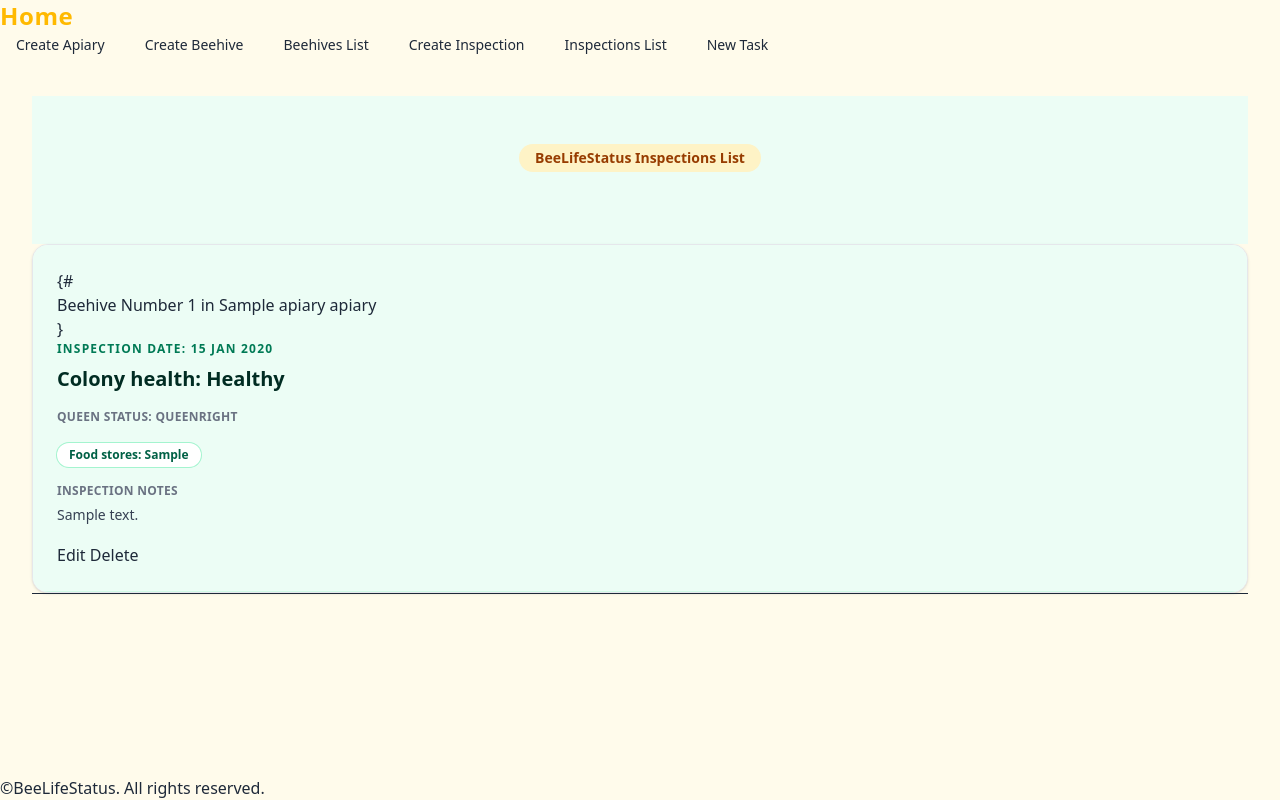
After one commit to VeselinLukov/BeeLifeStatus, a Django app: page /inspections/ in a window 1280 px wide. The commit adds this page. Run offline with Django 5.2, Linux system fonts and the light colour scheme; tables that the repository leaves empty hold one stand-in row (values such as "Sample post"); style sheets or scripts are compiled from the project's sources.

Commit message:
Created Inspection forms and templates. Updated Beehive and Apiary forms and templates.

```diff
--- a/apiaries/forms.py
+++ b/apiaries/forms.py
@@ -62,12 +62,12 @@ class ApiaryUpdateForm(ApiaryBaseForm):
             'name': forms.TextInput(
                 attrs={
                     'placeholder': 'Insert name',
-                    'readonly': 'readonly',
+                    'disabled': 'disabled',
                 }),
             'location': forms.TextInput(attrs={'placeholder': 'Insert location'}),
             'number_of_hives': forms.NumberInput(attrs={'placeholder': 'Insert number of hives'}),
             'apiary_description': forms.TextInput(attrs={'placeholder': 'Add description'}),
-            'image_url': forms.URLInput(attrs={'placeholder': 'Insert image URL (optional)'})
+            'image_url': forms.URLInput(attrs={'placeholder': 'Insert image URL (optional)'}),
         }
 
         help_texts = {
@@ -76,5 +76,5 @@ class ApiaryUpdateForm(ApiaryBaseForm):
             'number_of_hives': 'Add how many beehives are (if any). Default is 0.',
             'apiary_description': 'Optional. Example description: type of honey, area'
                                   'specifications, etc. ',
-            'image_url': 'Optional. Add direct URL to your apiary photo.'
+            'image_url': 'Optional. Add direct URL to your apiary photo.',
         }
--- a/apiaries/views.py
+++ b/apiaries/views.py
@@ -4,7 +4,7 @@ from django.shortcuts import render
 from django.urls import reverse_lazy
 from django.views.generic import CreateView, UpdateView, DeleteView
 
-from apiaries.forms import ApiaryBaseForm, ApiaryCreateForm, ApiaryUpdateForm
+from apiaries.forms import ApiaryCreateForm, ApiaryUpdateForm
 from apiaries.models import Apiary
 
 
--- a/beehives/views.py
+++ b/beehives/views.py
@@ -4,7 +4,7 @@ from django.shortcuts import render
 from django.urls import reverse_lazy
 from django.views.generic import CreateView, UpdateView, DeleteView
 
-from beehives.forms import BeehiveBaseForm
+from beehives.forms import BeehiveCreateForm, BeehiveUpdateForm
 from beehives.models import Beehive
 
 
@@ -20,7 +20,7 @@ def beehives_list_view(request: HttpRequest) -> HttpResponse:
 
 class BeehiveCreateView(CreateView):
     model = Beehive
-    form_class = BeehiveBaseForm
+    form_class = BeehiveCreateForm
     success_url = reverse_lazy('beehives:beehives-list')
 
     def form_valid(self, form):
@@ -30,7 +30,7 @@ class BeehiveCreateView(CreateView):
 
 class BeehiveUpdateView(UpdateView):
     model = Beehive
-    form_class = BeehiveBaseForm
+    form_class = BeehiveUpdateForm
     success_url = reverse_lazy('beehives:beehives-list')
 
 
--- a/inspections/models.py
+++ b/inspections/models.py
@@ -28,7 +28,11 @@ class Inspection(models.Model):
         max_length=2,
         choices=QueenStatus.choices
     )
-    food_stores = models.TextField()
+    food_stores = models.TextField(
+        error_messages={
+            'required': 'You should add information about food stores!',
+        }
+    )
     inspection_notes = models.TextField(
         blank=True,
         null=True
--- a/inspections/urls.py
+++ b/inspections/urls.py
@@ -1,3 +1,11 @@
+from django.urls import path
+
+from inspections.views import inspections_list_view, InspectionCreateView, InspectionUpdateView, InspectionDeleteView
+
+app_name = 'inspections'
 urlpatterns = [
-
+    path('', inspections_list_view, name='inspections-list'),
+    path('create/', InspectionCreateView.as_view(), name='inspection-create'),
+    path('edit/<int:pk>/', InspectionUpdateView.as_view(), name='inspection-update'),
+    path('delete/<int:pk>/', InspectionDeleteView.as_view(), name='inspection-delete')
 ]
--- a/inspections/views.py
+++ b/inspections/views.py
@@ -1,3 +1,39 @@
+from django.http import HttpRequest, HttpResponse
 from django.shortcuts import render
+from django.urls import reverse_lazy
+from django.views.generic import CreateView, UpdateView, DeleteView
+from django.contrib import messages
 
-# Create your views here.
+from inspections.forms import InspectionCreateForm, InspectionUpdateForm
+from inspections.models import Inspection
+
+
+def inspections_list_view(request: HttpRequest) -> HttpResponse:
+    inspections = Inspection.objects.order_by('-inspection_date')
+
+    context = {
+        'inspections': inspections,
+    }
+
+    return render(request, 'inspections/inspections_list.html', context)
+
+
+class InspectionCreateView(CreateView):
+    model = Inspection
+    form_class = InspectionCreateForm
+    success_url = reverse_lazy('inspections:inspections-list')
+
+    def form_valid(self, form):
+        messages.success(self.request, "Inspection log successfully created!")
+        return super().form_valid(form)
+
+
+class InspectionUpdateView(UpdateView):
+    model = Inspection
+    form_class = InspectionUpdateForm
+    success_url = reverse_lazy('inspections:inspections-list')
+
+
+class InspectionDeleteView(DeleteView):
+    model = Inspection
+    success_url = reverse_lazy('inspections:inspections-list')
--- a/static_src/input.css
+++ b/static_src/input.css
@@ -2,3 +2,5 @@
 
 @source "../templates";
 @source "../apiaries/templates";
+
+@tailwind utilities;
--- a/templates/beehives/beehive_form.html
+++ b/templates/beehives/beehive_form.html
@@ -10,7 +10,7 @@
         {{ form }}
         {% csrf_token %}
         <button>Submit</button>
-        <a href="{% url 'apiaries:home-page' %}">Cancel</a>
+        <a href="{% url 'beehives:beehives-list' %}">Cancel</a>
     </form>
 </body>
 </html>
--- a/templates/common/nav.html
+++ b/templates/common/nav.html
@@ -25,7 +25,22 @@
                 <a href="{% url 'beehives:beehives-list' %}" class="rounded-lg px-4 py-2 text-sm font-medium
                           transition duration-200 hover:bg-emerald-700
                           hover:text-amber-300">
-                    Beehives list
+                    Beehives List
+                </a>
+            </li>
+            <li>
+                <a href="{% url 'inspections:inspection-create' %}" class="rounded-lg px-4 py-2 text-sm font-medium
+                          transition duration-200 hover:bg-emerald-700
+                          hover:text-amber-300">
+                    Create Inspection
+                </a>
+            </li>
+            <li>
+                <a href="{% url 'inspections:inspections-list' %}"
+                   class="rounded-lg px-4 py-2 text-sm font-medium
+                          transition duration-200 hover:bg-emerald-700
+                          hover:text-amber-300">
+                Inspections List
                 </a>
             </li>
 
@@ -34,15 +49,6 @@
                    class="rounded-lg px-4 py-2 text-sm font-medium
                           transition duration-200 hover:bg-emerald-700
                           hover:text-amber-300">
-                Log Inspection
-                </a>
-            </li>
-
-            <li>
-                <a href="#"
-                   class="rounded-lg px-4 py-2 text-sm
-                          font-semibold text-emerald-950 transition
-                          hover:bg-amber-300">
                 New Task
                 </a>
             </li>
--- /dev/null
+++ b/templates/inspections/inspections_list.html
@@ -0,0 +1,90 @@
+{% extends 'common/base.html' %}
+
+{% block content %}
+    <section id="homePage" class="bg-emerald-50 px-6 py-12">
+        <div class="mx-auto max-w-5xl">
+            <div class="mb-5 text-center">
+                <span class="mb-1 inline-block rounded-full bg-amber-100 px-4 py-1
+                         text-sm font-semibold text-amber-800">
+                    BeeLifeStatus Inspections List
+                </span>
+            </div>
+        </div>
+    </section>
+
+    <section id="inspectionsPage">
+        {% for inspection in inspections %}
+            <article class="group flex flex-col overflow-hidden rounded-2xl
+                                    border border-gray-200 bg-white shadow-sm
+                                    transition duration-300 hover:-translate-y-1
+                                    hover:border-emerald-300 hover:shadow-xl">
+
+                        <div class="border-b border-emerald-100 bg-emerald-50
+                                    p-6">
+                            <div class="flex items-start justify-between gap-3">
+                                <div>
+{#                                  <h1>Beehive Number {{ inspection.beehive.beehive_number}}
+                                    in {{ inspection.beehive.apiary }} apiary</h1>}
+
+                                    <p class="text-xs font-bold uppercase
+                                                    tracking-widest text-emerald-700">
+                                        Inspection date: {{ inspection.inspection_date|date:"d M Y" }}
+                                    </p>
+
+                                    <p class="mt-2 text-xl font-bold text-emerald-950">
+                                        Colony health: {{ inspection.get_colony_health_display }}
+                                    </p>
+                                </div>
+                            </div>
+            <div class="mt-4">
+                <dt class="text-xs font-semibold uppercase
+                                               tracking-wide text-gray-500">
+                    Queen status: {{ inspection.get_queen_status_display }}
+                </dt>
+            </div>
+
+            <div class="mt-4">
+                <span class="inline-flex rounded-full
+                                             bg-white px-3 py-1 text-xs
+                                             font-semibold text-emerald-800
+                                             ring-1 ring-emerald-200">
+                    Food stores: {{ inspection.food_stores }}
+                </span>
+            </div>
+
+                <div class="mt-4">
+                    <dt class="text-xs font-semibold uppercase
+                               tracking-wide text-gray-500">
+                        Inspection notes
+                    </dt>
+                    <dd class="mt-1 break-words text-sm
+                               leading-6 text-gray-700">
+                        {% if inspection.inspection_notes %}
+                            {{ inspection.inspection_notes }}
+                        {% else %}
+                            <span class="italic text-gray-400">
+                                No inspection notes added.
+                            </span>
+                        {% endif %}
+                    </dd>
+                </div>
+                            <div class="mt-4">
+                                <a href="
+                                {% url 'inspections:inspection-update' inspection.pk %}">
+                                    Edit
+                                </a>
+
+                                <a href="
+                                {% url 'inspections:inspection-delete' inspection.pk %}">
+                                    Delete
+                                </a>
+                            </div>
+                        </div>
+            </article>
+            <hr>
+        {% empty %}
+            <h2>No recorded inspections.</h2>
+        {% endfor %}
+    </section>
+
+{% endblock %}
```
Also changed, not shown: beehives/forms.py (+41 -1 lines), inspections/forms.py (+38 -0 lines), templates/beehives/beehives_list.html (+21 -14 lines), templates/inspections/inspection_confirm_delete.html (added, +20 -0 lines), templates/inspections/inspection_form.html (added, +16 -0 lines), inspections/migrations/0002_alter_inspection_food_stores.py (added), templates/apiaries/apiary_form.html (line endings or trailing spaces).
